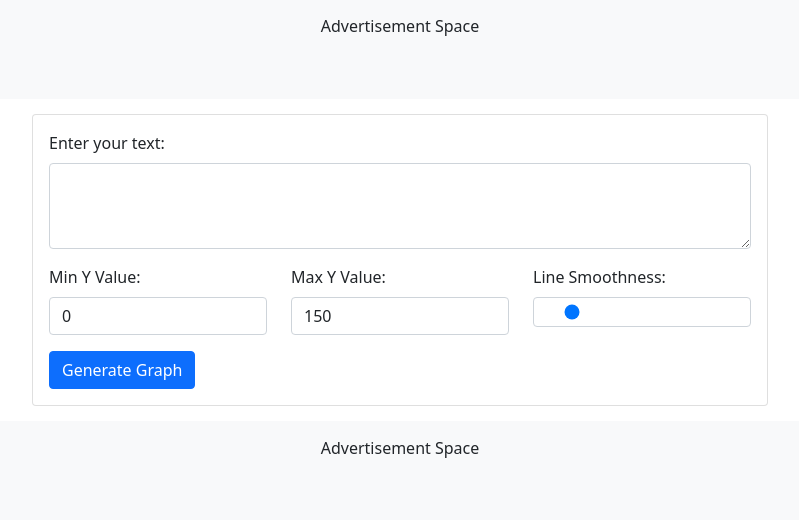
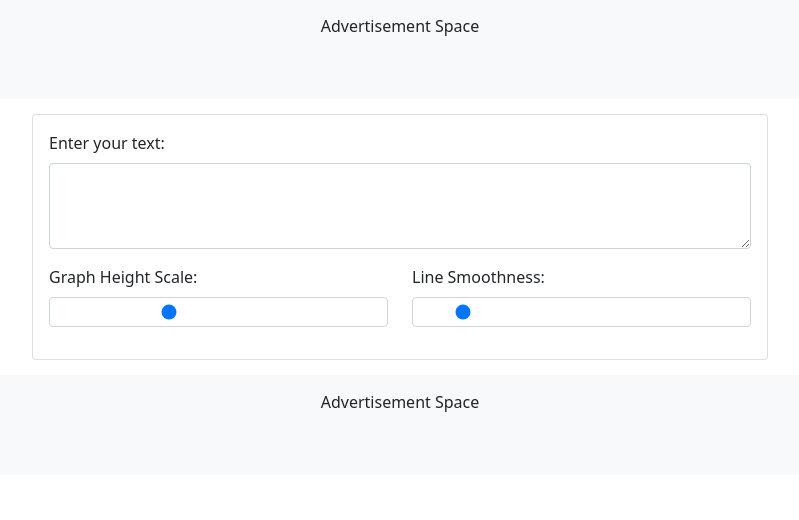
Before and after one commit to SonnyC56/wordgrapher, a Flask app: page / in a window 1280 px wide. Shown: the part 121-641 px from the top of the page, without its empty margins (240-1039 px from the left). Run offline with Flask 2, Linux system fonts and the light colour scheme; some libraries are stand-ins or nearby versions.

Commit message:
feat: Implement real-time graph updates with dynamic height scaling

```diff
--- a/templates/index.html
+++ b/templates/index.html
@@ -39,20 +39,15 @@
                             <textarea class="form-control" id="text" rows="3" required></textarea>
                         </div>
                         <div class="row mb-3">
-                            <div class="col-md-4">
-                                <label for="minY" class="form-label">Min Y Value:</label>
-                                <input type="number" class="form-control" id="minY" value="0">
+                            <div class="col-md-6">
+                                <label for="heightScale" class="form-label">Graph Height Scale:</label>
+                                <input type="range" class="form-control" id="heightScale" min="0.5" max="2" step="0.1" value="1">
                             </div>
-                            <div class="col-md-4">
-                                <label for="maxY" class="form-label">Max Y Value:</label>
-                                <input type="number" class="form-control" id="maxY" value="150">
-                            </div>
-                            <div class="col-md-4">
+                            <div class="col-md-6">
                                 <label for="tension" class="form-label">Line Smoothness:</label>
                                 <input type="range" class="form-control" id="tension" min="0" max="1" step="0.1" value="0.1">
                             </div>
                         </div>
-                        <button onclick="generateGraph()" class="btn btn-primary">Generate Graph</button>
                     </div>
                 </div>
 
@@ -83,21 +78,26 @@
     <script>
         let chart = null;
 
-        function generateGraph() {
+        function updateGraph() {
             const text = document.getElementById('text').value;
-            if (!text) return;
+            if (!text) {
+                if (chart) {
+                    chart.destroy();
+                    chart = null;
+                }
+                document.getElementById('graphContainer').style.display = 'none';
+                return;
+            }
 
             const asciiValues = Array.from(text.toLowerCase()).map(char => char.charCodeAt(0));
             const labels = Array.from({length: asciiValues.length}, (_, i) => i + 1);
             const tension = parseFloat(document.getElementById('tension').value);
-            const minY = parseInt(document.getElementById('minY').value);
-            const maxY = parseInt(document.getElementById('maxY').value);
+            const heightScale = parseFloat(document.getElementById('heightScale').value);
 
             const ctx = document.getElementById('asciiGraph').getContext('2d');
 
-            if (chart) {
-                chart.destroy();
-            }
+            if (!chart) {
+                document.getElementById('graphContainer').style.display = 'block';
 
             chart = new Chart(ctx, {
                 type: 'line',
@@ -115,8 +115,13 @@
                     responsive: true,
                     scales: {
                         y: {
-                            min: minY,
-                            max: maxY,
+                            suggestedMin: Math.min(...asciiValues) * 0.9,
+                            suggestedMax: Math.max(...asciiValues) * 1.1,
+                            ticks: {
+                                callback: function(value) {
+                                    return value * heightScale;
+                                }
+                            },
                             title: {
                                 display: true,
                                 text: 'ASCII Value'
@@ -139,7 +144,16 @@
             });
 
             document.getElementById('originalText').textContent = text;
-            document.getElementById('graphContainer').style.display = 'block';
+            } else {
+                // Update existing chart
+                chart.data.labels = labels;
+                chart.data.datasets[0].data = asciiValues;
+                chart.data.datasets[0].tension = tension;
+                chart.options.scales.y.ticks.callback = function(value) {
+                    return value * heightScale;
+                };
+                chart.update();
+            }
         }
 
         function downloadGraph() {
@@ -205,6 +219,11 @@
             tempChart.destroy();
         }
 
+        // Add event listeners for real-time updates
+        document.getElementById('text').addEventListener('input', updateGraph);
+        document.getElementById('tension').addEventListener('input', updateGraph);
+        document.getElementById('heightScale').addEventListener('input', updateGraph);
+
         function resetForm() {
             document.getElementById('text').value = '';
             document.getElementById('graphContainer').style.display = 'none';
```
